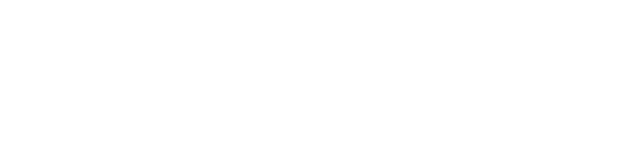
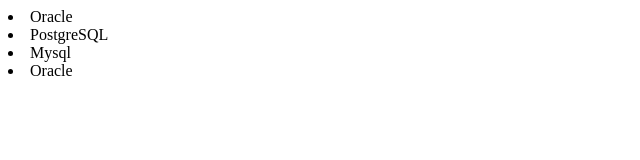
Before and after one commit to IsmaelSailema20/PracticaGit4A_SailemaIsmael, a plain HTML site: page experiencia.html in a window 1280 px wide. Shown: the whole page, without its empty margins (0-640 px from the left). Drawn offline with Linux system fonts and the light colour scheme.

Commit message:
Se agregó la experiencia de bases de datos.

```diff
--- a/experiencia.html
+++ b/experiencia.html
@@ -6,6 +6,11 @@
     <title>Document</title>
 </head>
 <body>
-
+    <section>
+        <li>Oracle</li>
+        <li>PostgreSQL</li>
+        <li>Mysql</li>
+        <li>Oracle</li>
+    </section>
 </body>
 </html>
```
